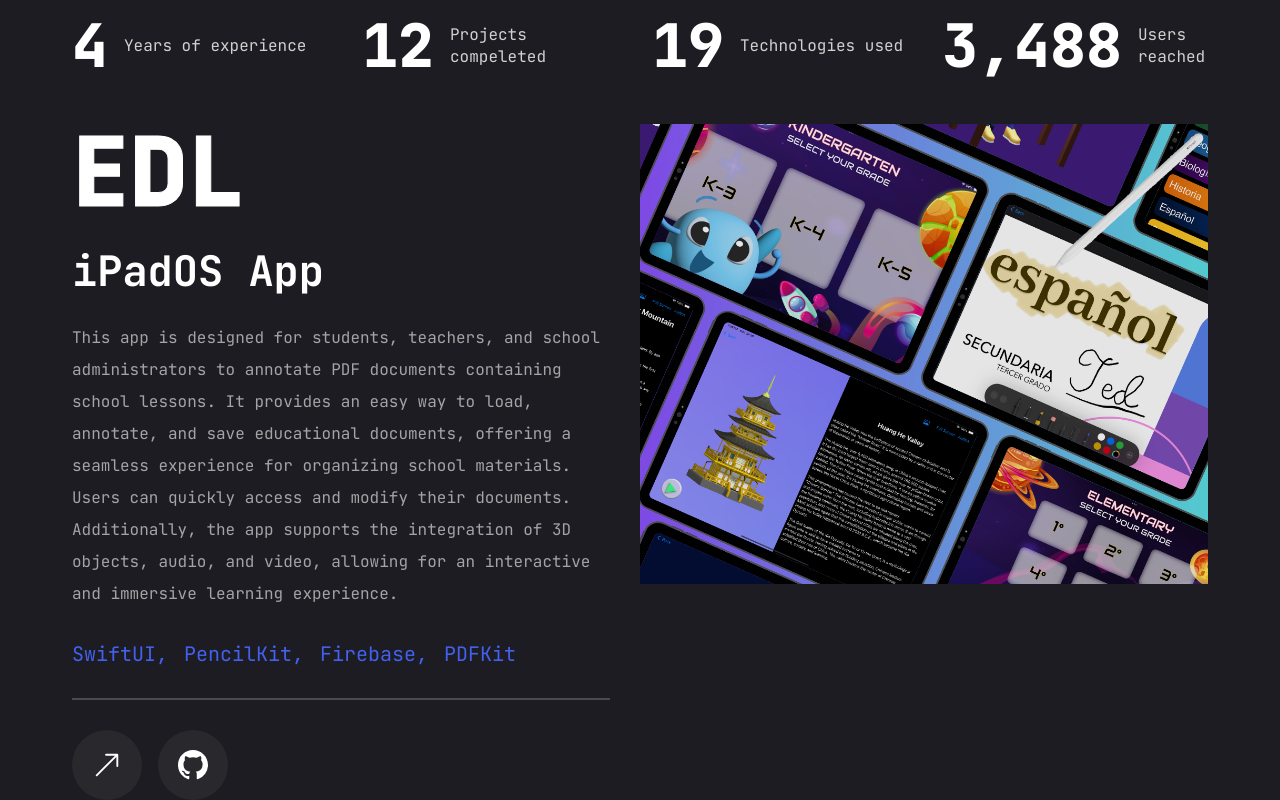
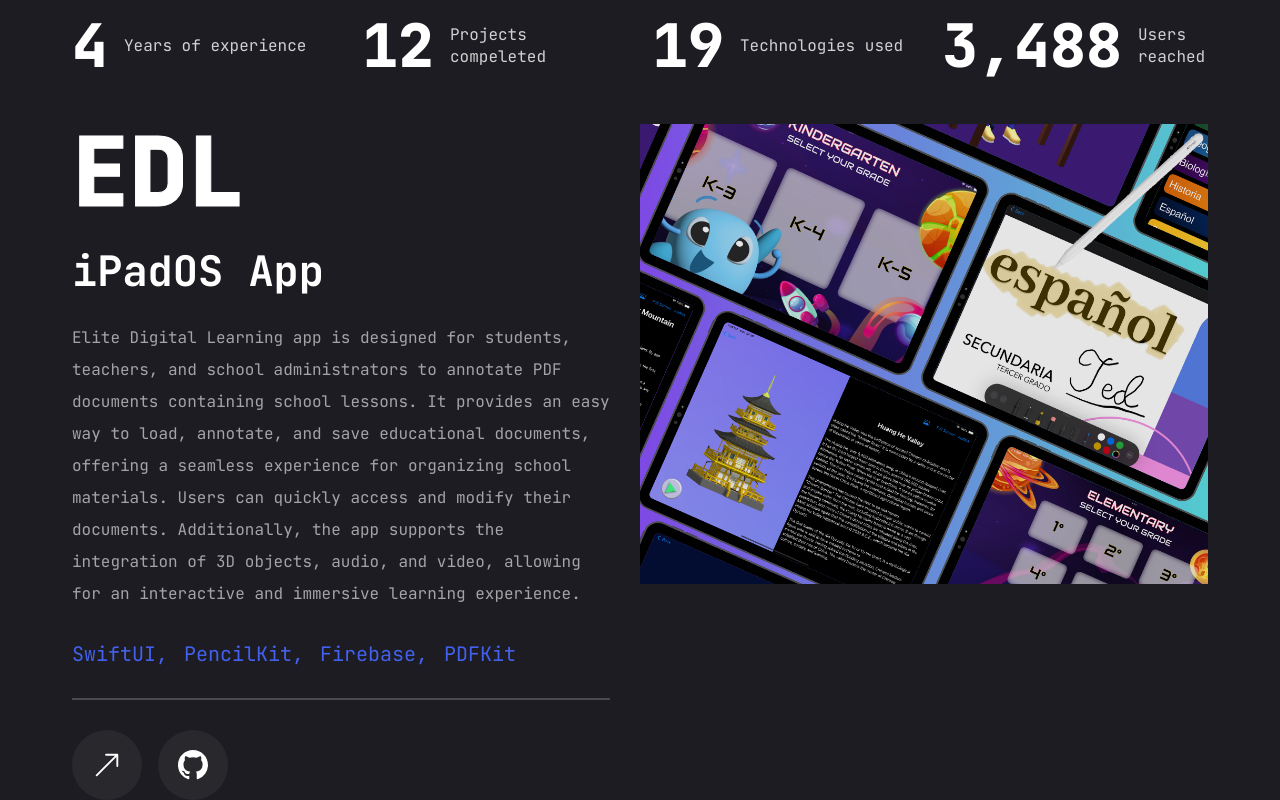
Before and after one commit to Josephtg107/Ted-Portfolio, a Next.js app in the folder ted-portfolio/: page / in a window 1280 px wide. Shown: the part 758-1558 px from the top of the page. Built offline with nearby package versions, Linux system fonts and the light colour scheme.

Commit message:
[Build] Added KeepUp! project.

```diff
--- a/ted-portfolio/app/threeD/page.jsx
+++ b/ted-portfolio/app/threeD/page.jsx
@@ -37,17 +37,17 @@ const projects = [
     title: 'L&S Wedding',
     description: "We built the website with my designers help to celebrate my sisters wedding, providing guests with all the essential information they need. It features a beautifully crafted interface to explore event details, RSVP, view the wedding registry, share heartfelt messages, and see a countdown timer. Guests can also enjoy photo collages and create personal accounts for a personalized experience, ensuring a memorable and informative page for everyone.",
     stack: [{name: "Html"}, {name: "Css"}, {name:"Javascript"}],
-    scene: 'https://draft.spline.design/pmWXD8kJiIvYCXpD/scene.splinecode',
+    scene: 'https://prod.spline.design/5hlM9T4VIgitrUiO/scene.splinecode',
     live: "",
     github: ""
   },
   {
-    num: '02',
-    category: 'Web App',
-    title: 'WhatsRoyal',
+    num: 'KeepUp!',
+    category: 'iOS App',
+    title: 'Daily Tracker',
     description: "WhatsApp API UI and AI Bot",
     stack: [{name: "NodeJs"}, {name: "NextJs"}, {name:"TailWind.css"}],
-    scene: 'https://prod.spline.design/qyKG2mtxTDg2izQM/scene.splinecode',
+    scene: 'https://prod.spline.design/4QKmmZ2MQ4lbFMFX/scene.splinecode',
     live: "",
     github: ""
   },
--- a/ted-portfolio/app/work/page.jsx
+++ b/ted-portfolio/app/work/page.jsx
@@ -20,7 +20,7 @@ const projects = [
     category: 'iPadOS App',
     title: 'ELite Digital Learning',
     description:
-    "This app is designed for students, teachers, and school administrators to annotate PDF documents containing school lessons. It provides an easy way to load, annotate, and save educational documents, offering a seamless experience for organizing school materials. Users can quickly access and modify their documents. Additionally, the app supports the integration of 3D objects, audio, and video, allowing for an interactive and immersive learning experience.",
+    "Elite Digital Learning app is designed for students, teachers, and school administrators to annotate PDF documents containing school lessons. It provides an easy way to load, annotate, and save educational documents, offering a seamless experience for organizing school materials. Users can quickly access and modify their documents. Additionally, the app supports the integration of 3D objects, audio, and video, allowing for an interactive and immersive learning experience.",
     stack: [{name: "SwiftUI"}, {name: "PencilKit"}, {name:"Firebase"}, {name:"PDFKit"}],
     image: '/assets/work/thumb1.png',
     live: "",
@@ -32,8 +32,19 @@ const projects = [
     title: 'Royal WhatsApp',
     description:
     "This WhatsApp API App with AI is designed to keep parents and clients informed and engaged. The system sends timely notifications about important events, updates, and activities. It provides a user-friendly interface for parents to receive real-time information about their children's progress, schedules, and school events. Clients can access our contact information, event details, and other relevant updates, ensuring seamless and effective communication for everyone involved.",
+    stack: [{name: "SwiftUI"}, {name: "AVFoundation"}, {name:"Firebase"}, {name:"Swift"}],
+    image: '/assets/work/thumb3.png',
+    live: "",
+    github: ""
+  },
+  {
+    num: 'KeepUp!',
+    category: 'iOS App',
+    title: 'KeepUp!',
+    description:
+    "KeepUp! It's a activity tracker, it notifies you throught out the day the task you wrote, and asks for you to take a picture of it it implements a system where if you upload a picture daily, it rewards you with points you can redeem to change the background color or sound effect in the app ",
     stack: [{name: "NodeJs"}, {name: "NextJs"}, {name:"TailWind.css"}],
-    image: '/assets/work/thumb3.png',
+    image: '/assets/work/thumb4.png',
     live: "",
     github: ""
   },
@@ -45,17 +56,6 @@ const projects = [
     "We built the website with my designers help to celebrate my sisters wedding, providing guests with all the essential information they need. It features a beautifully crafted interface to explore event details, RSVP, view the wedding registry, share heartfelt messages, and see a countdown timer. Guests can also enjoy photo collages and create personal accounts for a personalized experience, ensuring a memorable and informative page for everyone.",
     stack: [{name: "Html"}, {name: "Css"}, {name:"Javascript"}],
     image: '/assets/work/thumb2.png',
-    live: "",
-    github: ""
-  },
-  {
-    num: '02',
-    category: 'Web App',
-    title: 'WhatsRoyal',
-    description:
-    "WhatsApp API UI and AI Bot",
-    stack: [{name: "NodeJs"}, {name: "NextJs"}, {name:"TailWind.css"}],
-    image: '/assets/work/thumb3.png',
     live: "",
     github: ""
   },
@@ -74,7 +74,7 @@ const handleSlideChange = (swiper) => {
   return (
     <motion.section
     initial={{opacity: 0}}
-    animate={{opacity: 1, transition: {delay: 1.1, duration: 0.4, ease: "easeIn"}}}
+    animate={{opacity: 1, transition: { duration: 0.5, ease: "easeIn"}}}
     className="min-h-[80vh] flex flex-col justify-center py-12 xl:px-0"
     >
       <div className="container mx-auto">
```
Also changed, not shown: ted-portfolio/public/assets/work/thumb4.png (added).
